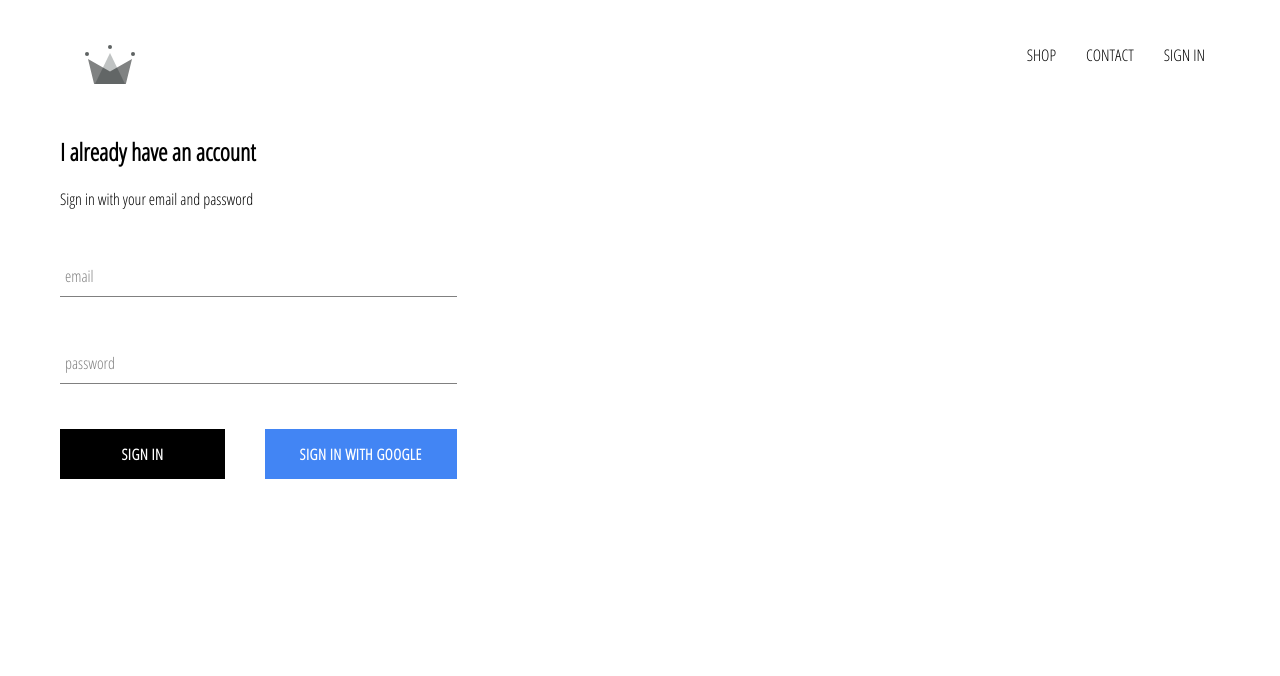
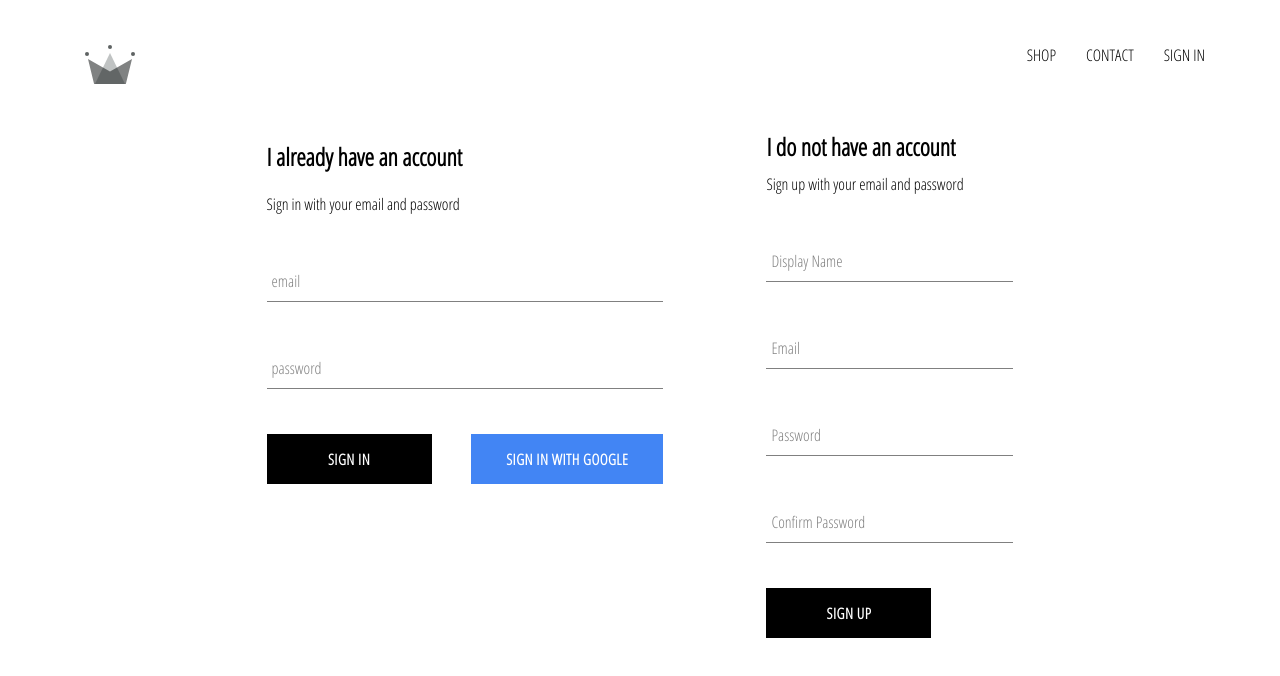
Before and after one commit to ThomasGillard/crwn-clothing, a React (Create React App) app: page /signin in a window 1280 px wide. Shown: the top 676 px of the page. Built offline with nearby package versions, Linux system fonts and the light colour scheme; no server answers.

Commit message:
User sign in and sign up component

```diff
--- a/src/App.js
+++ b/src/App.js
@@ -7,7 +7,7 @@
 import ShopPage from './pages/shop/shop.component.jsx';
 import SignInAndSignUpPage from './pages/sign-in-and-sign-up/sign-in-and-sign-up.component'
 import Header from './components/header/header.component';
-import { auth } from './firebase/firebase.utils';
+import { auth, createUserProfileDocument } from './firebase/firebase.utils';
 
 class App extends React.Component {
 
@@ -22,8 +22,28 @@
   unsubscribeFromAuth = null;
 
   componentDidMount(){
-    this.unsubscribeFromAuth = auth.onAuthStateChanged(user => {
-      this.setState({currentUser: user})
+    this.unsubscribeFromAuth = auth.onAuthStateChanged(async userAuth => {
+      if (userAuth){
+        const userRef = await createUserProfileDocument(userAuth);
+
+
+        userRef.onSnapshot(snapShot => {
+          this.setState({
+            currentUser: {
+              id: snapShot.id,
+              ...snapShot.data()
+            }
+          })
+
+          console.log(this.state);
+        })
+
+
+      }else{
+        this.setState({currentUser: userAuth});
+      }
+
+
     });
 
   }
--- /dev/null
+++ b/src/components/sign-up/sign-up.component.jsx
@@ -0,0 +1,110 @@
+import React from 'react';
+
+import FormInput from '../form-input/form-input.component'
+
+import CustomButton from '../custom-button/custom-button.component'
+
+import { auth, createUserProfileDocument } from '../../firebase/firebase.utils'
+
+import './sign-up.style.scss'
+
+
+class SignUp extends React.Component {
+    constructor() {
+        super()
+
+        this.state = {
+            displayName: '',
+            email: '',
+            password: '',
+            confirmPassword: ''
+        }
+    }
+
+    handleSubmit = async event =>{
+        event.preventDefault();
+
+        const { displayName, email, password, confirmPassword } = this.state;
+
+        if(password !== confirmPassword){
+            alert("passwords don't match")
+            return;
+        }
+
+        try{
+            const {user} = await auth.createUserWithEmailAndPassword(email, password)
+
+            await createUserProfileDocument(user, {displayName});
+
+            this.setState({
+            displayName: '',
+            email: '',
+            password: '',
+            confirmPassword: ''})
+
+        }catch(error){
+            console.error(error);
+        }
+    }
+
+    handleChange = event => {
+        const {name, value} = event.target;
+
+        this.setState({[name]:value})
+    }
+
+    render() {
+        const { displayName, email, password, confirmPassword } = this.state;
+        return (
+            <div className='sign-up'>
+                <h2 className='title'>I do not have an account</h2>
+                <span>Sign up with your email and password</span>
+                <form className='sign-up-form' onSubmit={this.handleSubmit}>
+                    <FormInput
+                        type='text'
+                        name='displayName'
+                        value={displayName}
+                        onChange={this.handleChange}
+                        label='Display Name'
+                        required
+                    />
+
+                    <FormInput
+                        type='text'
+                        name='email'
+                        value={email}
+                        onChange={this.handleChange}
+                        label='Email'
+                        required
+                    />
+
+                    <FormInput
+                        type='text'
+                        name='password'
+                        value={password}
+                        onChange={this.handleChange}
+                        label='Password'
+                        required
+                    />
+
+                    <FormInput
+                        type='text'
+                        name='confirmPassword'
+                        value={confirmPassword}
+                        onChange={this.handleChange}
+                        label='Confirm Password'
+                        required
+                    />
+
+                    <CustomButton type='submit'>
+                        SIGN UP
+                    </CustomButton>
+
+                </form>
+
+            </div>
+        )
+    }
+}
+
+export default SignUp
--- /dev/null
+++ b/src/components/sign-up/sign-up.style.scss
@@ -0,0 +1,9 @@
+.sign-up{
+    display: flex;
+    flex-direction: column;
+    width:500 px;
+
+    .title{
+        margin:10px 0;
+    }
+}
--- a/src/firebase/firebase.utils.js
+++ b/src/firebase/firebase.utils.js
@@ -13,6 +13,33 @@
     measurementId: "G-LMB1H805ND"
 }
 
+export const createUserProfileDocument = async (userAuth, additionalData) => {
+    if (!userAuth) return;
+
+    const userRef = firestore.doc(`users/${userAuth.uid}`)
+
+    const snapShot = await userRef.get()
+
+    if (!snapShot.exists) {
+        const { displayName, email } = userAuth;
+        const createdAt = new Date();
+
+        try {
+            await userRef.set({
+                displayName,
+                email,
+                createdAt,
+                ...additionalData
+            })
+        } catch (error) {
+            console.log('Error creating user');
+        }
+    }
+
+    return userRef;
+
+}
+
 firebase.initializeApp(config);
 
 export const auth = firebase.auth();
--- a/src/pages/sign-in-and-sign-up/sign-in-and-sign-up.component.jsx
+++ b/src/pages/sign-in-and-sign-up/sign-in-and-sign-up.component.jsx
@@ -2,9 +2,13 @@
 
 import './sign-in-and-sign-up.style.scss'
 import SignIn from '../../components/sign-in/sign-in.component'
+import SignUp from '../../components/sign-up/sign-up.component'
 
 const SignInAndSignUpPage = ()=> (
-    <div className = 'sign-in-and-sign-up'><SignIn /></div>
+    <div className = 'sign-in-and-sign-up'>
+        <SignIn />
+        <SignUp />
+    </div>
 )
 
 
--- a/src/pages/sign-in-and-sign-up/sign-in-and-sign-up.style.scss
+++ b/src/pages/sign-in-and-sign-up/sign-in-and-sign-up.style.scss
@@ -0,0 +1,6 @@
+.sign-in-and-sign-up{
+    width: 850px;
+    display: flex;
+    justify-content: space-around;
+    margin: 30px auto;
+}
```
Lines whose indentation alone changed are shown as unchanged.
